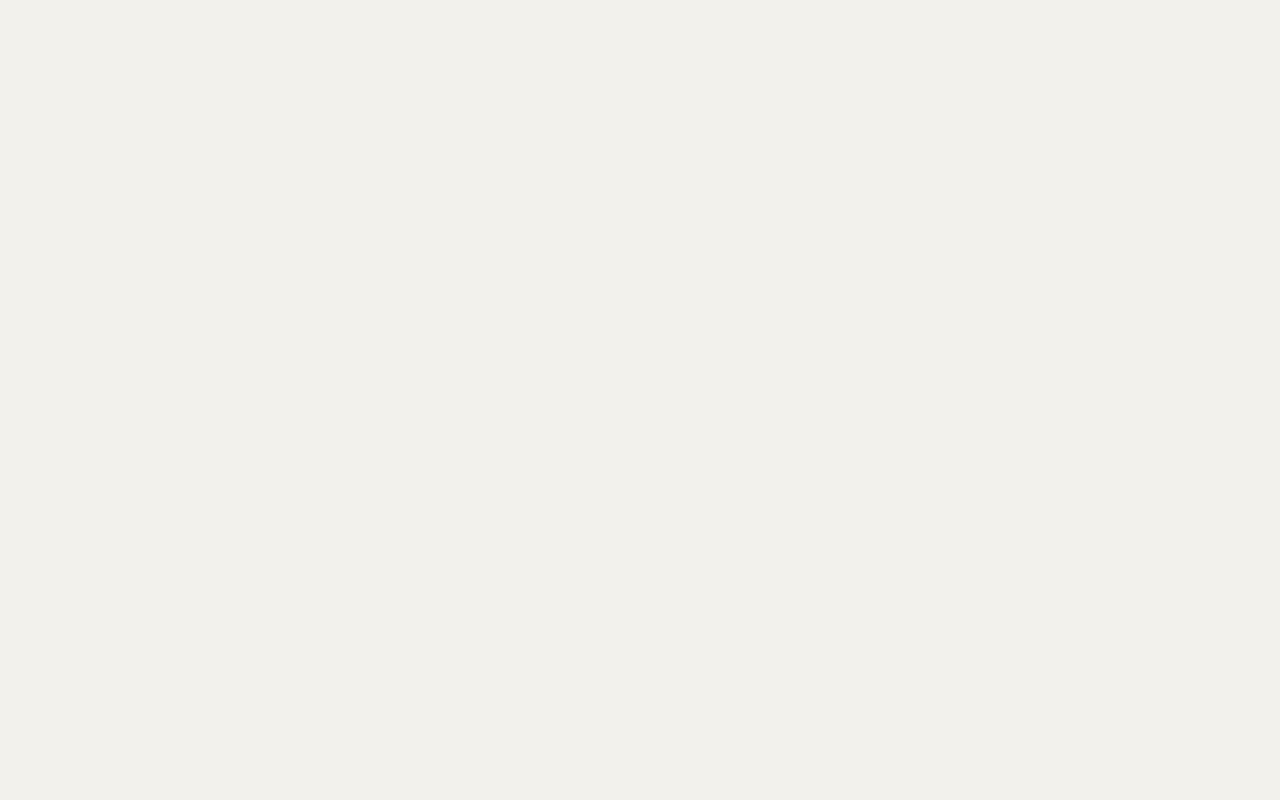
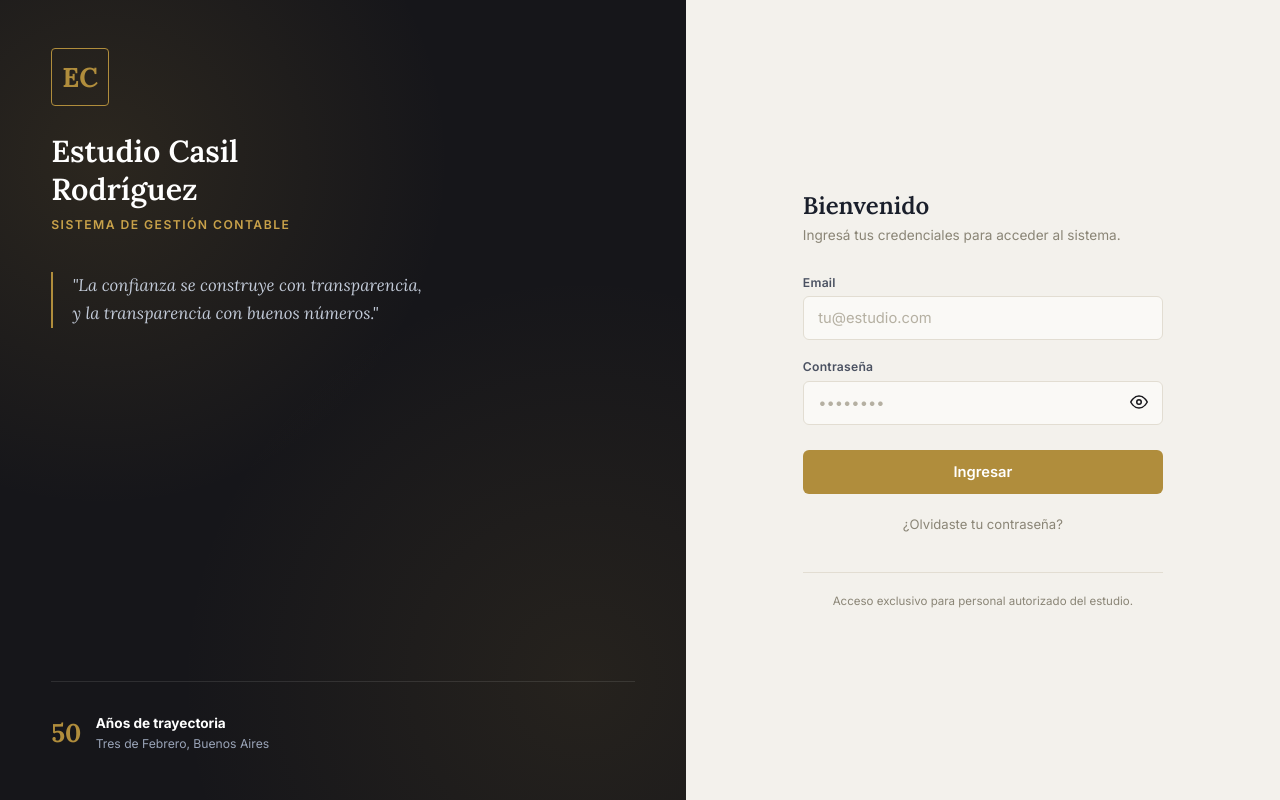
Before and after one commit to Proyecto2026-estudio/ECR-SISTEMA, a website: page ecr-railway/public/login.html in a window 1280 px wide. Drawn offline with Linux system fonts and the light colour scheme.

Commit message:
Update login.html

```diff
--- a/ecr-railway/public/login.html
+++ b/ecr-railway/public/login.html
@@ -27,8 +27,6 @@
     background: var(--bg); color: var(--ink); font-size: 14px;
   }
   h1, h2, h3 { font-family: 'Lora', serif; }
-
-  /* ── PANEL IZQUIERDO ── */
   .side {
     flex: 1.1; background: var(--navy); color: #fff; display: flex; flex-direction: column;
     justify-content: space-between; padding: 3rem 3.2rem; position: relative; overflow: hidden;
@@ -63,22 +61,138 @@
   }
   .side-bottom .txt { font-size: 0.76rem; color: #9aa4b8; line-height: 1.4; }
   .side-bottom .txt strong { display: block; color: #fff; font-size: 0.85rem; margin-bottom: 0.1rem; }
-
-  /* ── PANEL DERECHO ── */
   .right { flex: 1; display: flex; align-items: center; justify-content: center; padding: 2rem; }
   .form-wrap { width: 100%; max-width: 360px; }
   .form-wrap h2 { font-size: 1.5rem; font-weight: 600; color: var(--ink); margin-bottom: 0.35rem; }
   .form-wrap .lead { font-size: 0.85rem; color: var(--muted); margin-bottom: 2rem; }
-
   .error {
     background: var(--red-soft); color: var(--red); padding: 0.7rem 0.9rem; border-radius: 6px;
     font-size: 0.83rem; margin-bottom: 1.2rem; display: none; border-left: 3px solid var(--red);
   }
-
   label { display: block; font-size: 0.76rem; font-weight: 600; color: var(--ink-2); margin-bottom: 0.4rem; letter-spacing: 0.02em; }
   .fld { margin-bottom: 1.2rem; }
   input {
     width: 100%; padding: 0.75rem 0.9rem; background: var(--bg-soft); border: 1px solid var(--line);
     border-radius: 6px; font-family: 'Inter'; font-size: 0.92rem; color: var(--ink); transition: border-color .15s;
   }
-  input:focus { outline: none;
+  input:focus { outline: none; border-color: var(--gold); background: #fff; }
+  input::placeholder { color: #b5b0a2; }
+  .password-wrap { position: relative; }
+  .password-wrap input { padding-right: 2.6rem; }
+  #togglePassword {
+    position: absolute; right: 0.5rem; top: 0; bottom: 0; margin: auto 0;
+    display: flex; align-items: center; justify-content: center;
+    width: 2rem; height: 2rem; padding: 0; background: none; border: none; cursor: pointer;
+  }
+  #togglePassword:hover { opacity: 0.6; }
+  #eyeIcon { position: relative; top: -1px; }
+  button[type="submit"] {
+    width: 100%; padding: 0.8rem; background: var(--gold); color: #fff; border: none;
+    border-radius: 6px; font-family: 'Inter'; font-weight: 600; font-size: 0.92rem; cursor: pointer;
+    transition: background .15s; margin-top: 0.4rem;
+  }
+  button[type="submit"]:hover { background: var(--gold-2); }
+  a.olvido {
+    display: block; text-align: center; margin-top: 1.4rem; font-size: 0.82rem;
+    color: var(--muted); text-decoration: none;
+  }
+  a.olvido:hover { color: var(--gold); text-decoration: underline; }
+  .foot-note {
+    margin-top: 2.5rem; padding-top: 1.2rem; border-top: 1px solid var(--line);
+    font-size: 0.72rem; color: var(--muted); text-align: center; line-height: 1.5;
+  }
+  @media (max-width: 860px) {
+    body { flex-direction: column; }
+    .side { min-height: auto; padding: 2.2rem 1.8rem; }
+    .quote { display: none; }
+    .side-bottom { display: none; }
+    .right { padding: 2.2rem 1.6rem; }
+  }
+</style>
+</head>
+<body>
+
+  <div class="side">
+    <div class="side-top">
+      <div class="crest">EC</div>
+      <h1>Estudio Casil<br>Rodríguez</h1>
+      <div class="sub">Sistema de gestión contable</div>
+      <p class="quote">"La confianza se construye con transparencia, y la transparencia con buenos números."</p>
+    </div>
+    <div class="side-bottom">
+      <div class="yrs">50</div>
+      <div class="txt"><strong>Años de trayectoria</strong>Tres de Febrero, Buenos Aires</div>
+    </div>
+  </div>
+
+  <div class="right">
+    <div class="form-wrap">
+      <h2>Bienvenido</h2>
+      <p class="lead">Ingresá tus credenciales para acceder al sistema.</p>
+
+      <div class="error" id="error"></div>
+
+      <form id="loginForm">
+        <div class="fld">
+          <label for="email">Email</label>
+          <input type="email" id="email" placeholder="tu@estudio.com" required>
+        </div>
+        <div class="fld">
+          <label for="password">Contraseña</label>
+          <div class="password-wrap">
+            <input type="password" id="password" placeholder="••••••••" required>
+            <button type="button" id="togglePassword" aria-label="Mostrar contraseña"><svg id="eyeIcon" width="18" height="18" viewBox="0 0 24 24" fill="none" stroke="#16161a" stroke-width="2" stroke-linecap="round" stroke-linejoin="round"><path d="M1 12s4-8 11-8 11 8 11 8-4 8-11 8-11-8-11-8Z"></path><circle cx="12" cy="12" r="3"></circle></svg></button>
+          </div>
+        </div>
+        <button type="submit">Ingresar</button>
+      </form>
+
+      <a class="olvido" href="/recuperar.html">¿Olvidaste tu contraseña?</a>
+
+      <div class="foot-note">Acceso exclusivo para personal autorizado del estudio.</div>
+    </div>
+  </div>
+
+<script>
+  const form = document.getElementById('loginForm');
+  const errorBox = document.getElementById('error');
+  const passwordInput = document.getElementById('password');
+  const toggleBtn = document.getElementById('togglePassword');
+  const eyeIcon = document.getElementById('eyeIcon');
+  const eyeOpen = '<path d="M1 12s4-8 11-8 11 8 11 8-4 8-11 8-11-8-11-8Z"></path><circle cx="12" cy="12" r="3"></circle>';
+  const eyeClosed = '<path d="M17.94 17.94A10.94 10.94 0 0 1 12 20c-7 0-11-8-11-8a21.6 21.6 0 0 1 5.06-6.06"></path><path d="M9.9 4.24A10.94 10.94 0 0 1 12 4c7 0 11 8 11 8a21.6 21.6 0 0 1-2.16 3.19"></path><line x1="1" y1="1" x2="23" y2="23"></line>';
+
+  toggleBtn.addEventListener('click', () => {
+    const isHidden = passwordInput.type === 'password';
+    passwordInput.type = isHidden ? 'text' : 'password';
+    eyeIcon.innerHTML = isHidden ? eyeClosed : eyeOpen;
+  });
+
+  form.addEventListener('submit', async (e) => {
+    e.preventDefault();
+    errorBox.style.display = 'none';
+    const email = document.getElementById('email').value;
+    const password = document.getElementById('password').value;
+    try {
+      const res = await fetch('/api/login', {
+        method: 'POST',
+        headers: { 'Content-Type': 'application/json' },
+        body: JSON.stringify({ email, password })
+      });
+      const data = await res.json();
+      if (!res.ok) {
+        errorBox.textContent = data.error || 'No se pudo iniciar sesión';
+        errorBox.style.display = 'block';
+        return;
+      }
+      localStorage.setItem('ecr_token', data.token);
+      localStorage.setItem('ecr_usuario', JSON.stringify(data.usuario));
+      window.location.href = '/index.html';
+    } catch (err) {
+      errorBox.textContent = 'Error de conexión con el servidor';
+      errorBox.style.display = 'block';
+    }
+  });
+</script>
+</body>
+</html>
```
